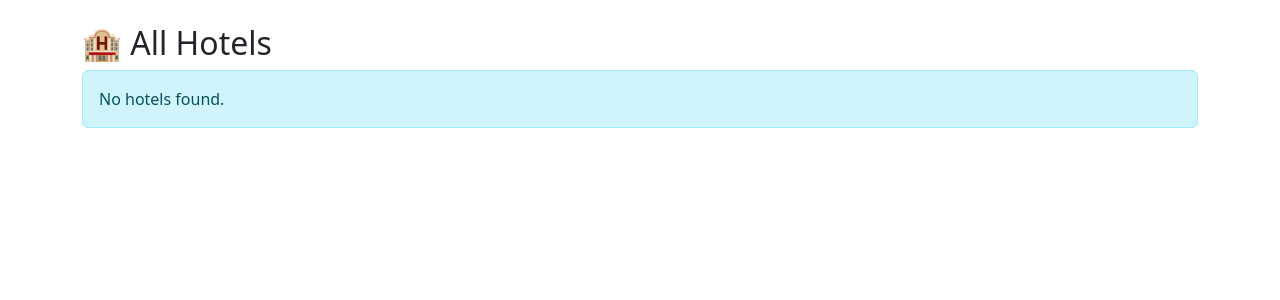
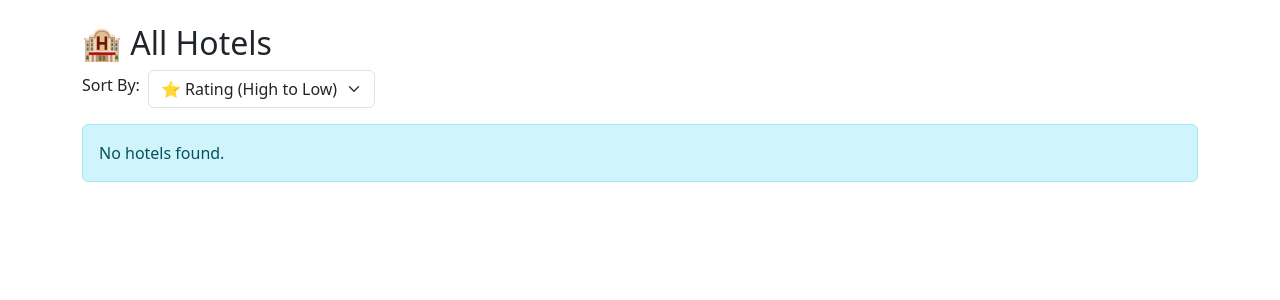
Before and after one commit to Ilyas-Ait-Ali/e-hotels, a Flask app: template frontend/templates/customer/view_hotels.html in a window 1280 px wide. Shown: the part 56-356 px from the top of the page. Run offline with Flask 3, Linux system fonts and the light colour scheme; the template is opened without the code that fills it, so the values that code supplies are empty.

Commit message:
Added sorting to view hotels page

```diff
--- a/frontend/templates/customer/view_hotels.html
+++ b/frontend/templates/customer/view_hotels.html
@@ -3,6 +3,22 @@
 
 {% block content %}
 <h2>🏨 All Hotels</h2>
+
+<form method="GET" class="mb-3 row g-2 align-items-center">
+    <div class="col-auto">
+        <label for="sort" class="form-label">Sort By:</label>
+    </div>
+    <div class="col-auto">
+        <select name="sort" id="sort" class="form-select" onchange="this.form.submit()">
+            <option value="rating_desc" {% if sort == 'rating_desc' %}selected{% endif %}>⭐ Rating (High to Low)</option>
+            <option value="rating_asc" {% if sort == 'rating_asc' %}selected{% endif %}>⭐ Rating (Low to High)</option>
+            <option value="name_asc" {% if sort == 'name_asc' %}selected{% endif %}>🏨 Hotel Name (A-Z)</option>
+            <option value="name_desc" {% if sort == 'name_desc' %}selected{% endif %}>🏨 Hotel Name (Z-A)</option>
+            <option value="chain" {% if sort == 'chain' %}selected{% endif %}>🔗 Chain Name</option>
+            <option value="category" {% if sort == 'category' %}selected{% endif %}>🏷 Category</option>
+        </select>
+    </div>
+</form>
 
 {% if hotels %}
 <table class="table table-bordered table-hover">
```
Also changed, not shown: backend/routes/customer.py (+16 -3 lines).
